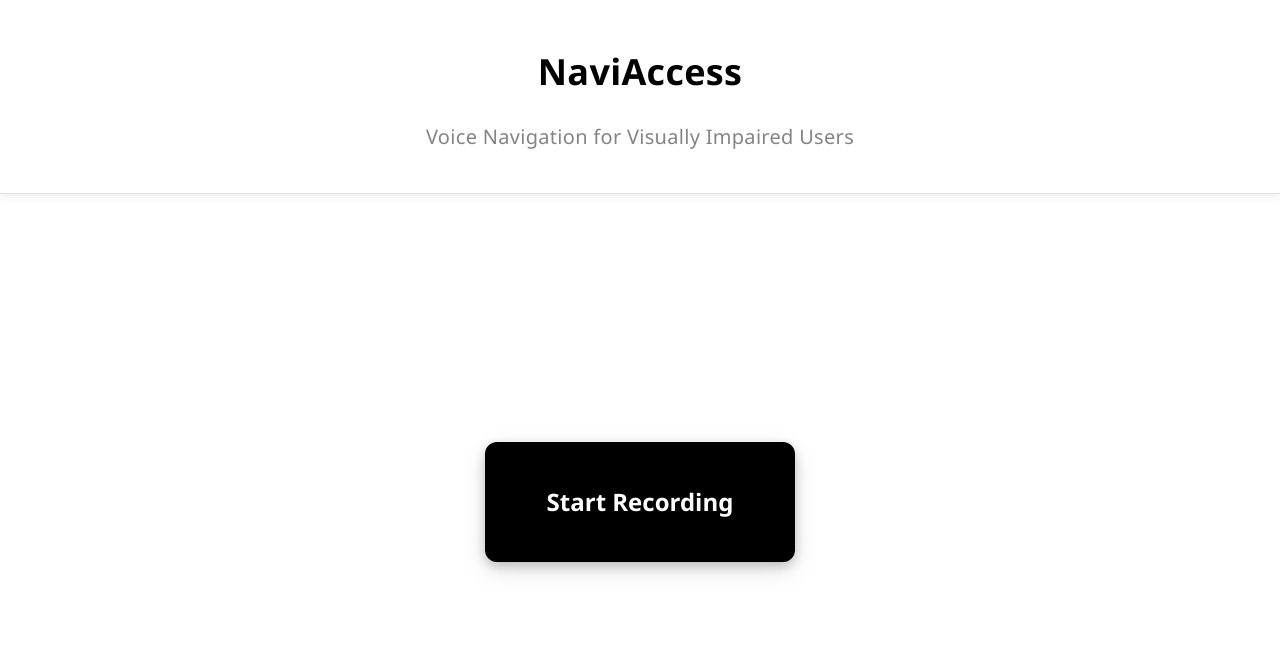
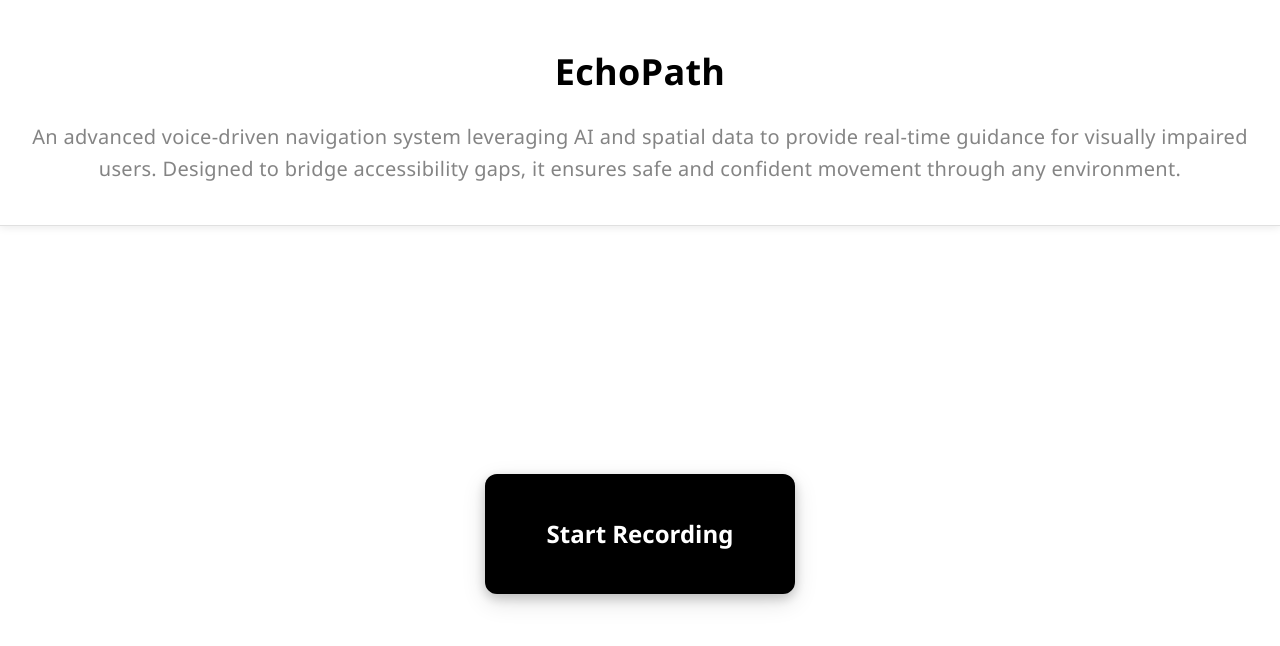
Before and after one commit to pcp2003/Hackathon2025, a React (Vite) app in the folder frontend/: page / in a window 1280 px wide. Shown: the top 646 px of the page. Built offline with nearby package versions, Linux system fonts and the light colour scheme; no server answers.

Commit message:
final submit

```diff
--- a/frontend/src/pages/App.jsx
+++ b/frontend/src/pages/App.jsx
@@ -14,8 +14,8 @@ export const App = () => {
   return (
     <div className="app">
       <header className="header">
-        <h1>NaviAccess</h1>
-        <p>Voice Navigation for Visually Impaired Users</p>
+        <h1>EchoPath</h1>
+        <p>An advanced voice-driven navigation system leveraging AI and spatial data to provide real-time guidance for visually impaired users. Designed to bridge accessibility gaps, it ensures safe and confident movement through any environment.</p>
       </header>
 
       <main className="main-content">
```
